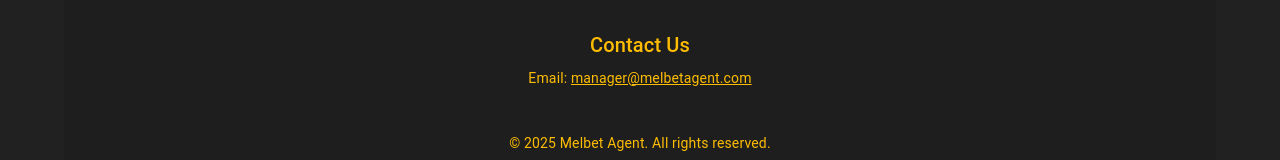
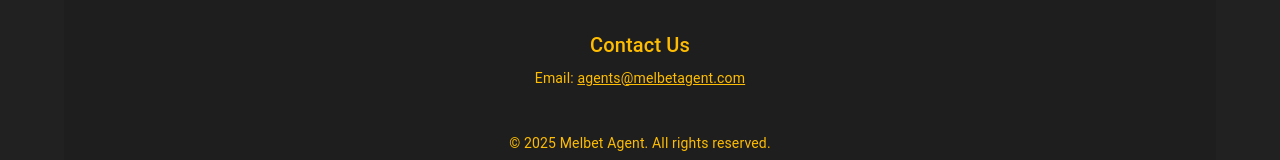
Before and after one commit to Emitaz-pias/lemagent, a React (Create React App) app: page /agent-login in a window 1280 px wide. Shown: the part 554-714 px from the top of the page. Built offline with nearby package versions, Linux system fonts and the light colour scheme.

Commit message:
Update Footer.jsx
asdf

```diff
--- a/src/components/footer/Footer.jsx
+++ b/src/components/footer/Footer.jsx
@@ -30,7 +30,7 @@
             Contact Us
           </Typography>
           <Typography variant="body2" gutterBottom>
-            Email: <Link href="mailto:manager@melbetagent.com" color="inherit">manager@melbetagent.com</Link>
+            Email: <Link href="mailto:agents@melbetagent.com" color="inherit">agents@melbetagent.com</Link>
           </Typography>
 
         </Grid>
```
